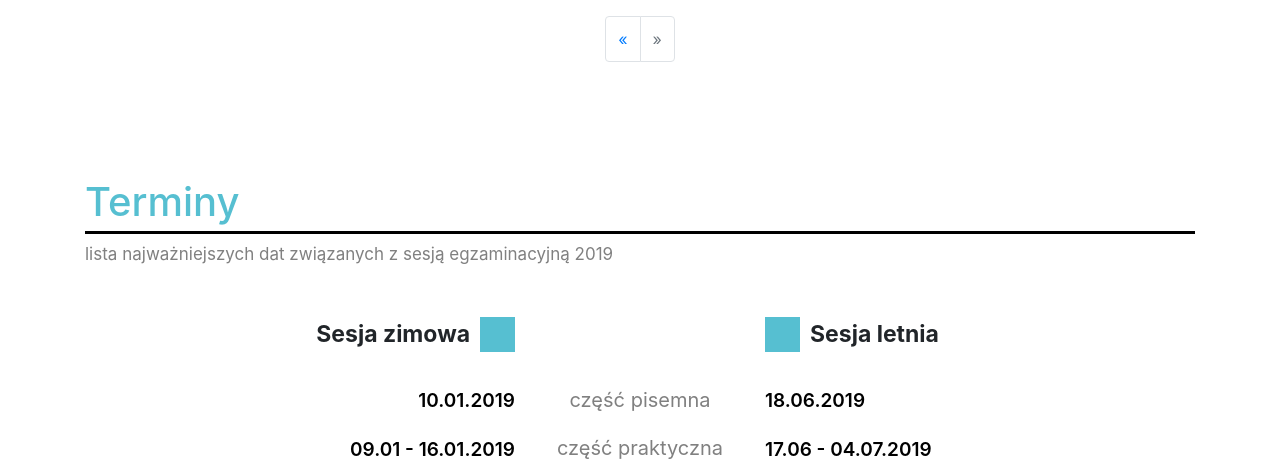
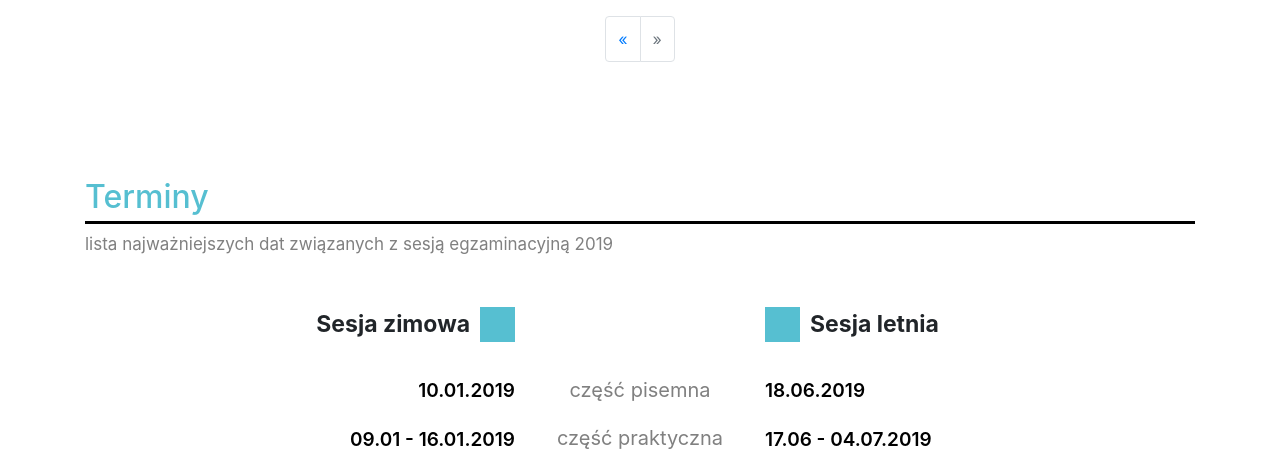
Before and after one commit to Bosswell/exams, a Symfony app: template templates/home_page/index.html.twig in a window 1280 px wide. Shown: the part 1266-1740 px from the top of the page. Run offline with Twig, Linux system fonts and the light colour scheme; the template is opened without the code that fills it, so the values that code supplies are empty; some libraries are stand-ins or nearby versions.

Commit message:
Removed doubled h1

```diff
--- a/templates/home_page/deadlines.html.twig
+++ b/templates/home_page/deadlines.html.twig
@@ -1,6 +1,6 @@
 <article class="container" id="terminy">
     <section>
-        <h1 class="title">Terminy</h1>
+        <h2 class="title">Terminy</h2>
         <p class="description">
             lista najważniejszych dat związanych z sesją egzaminacyjną 2019
         </p>
```
